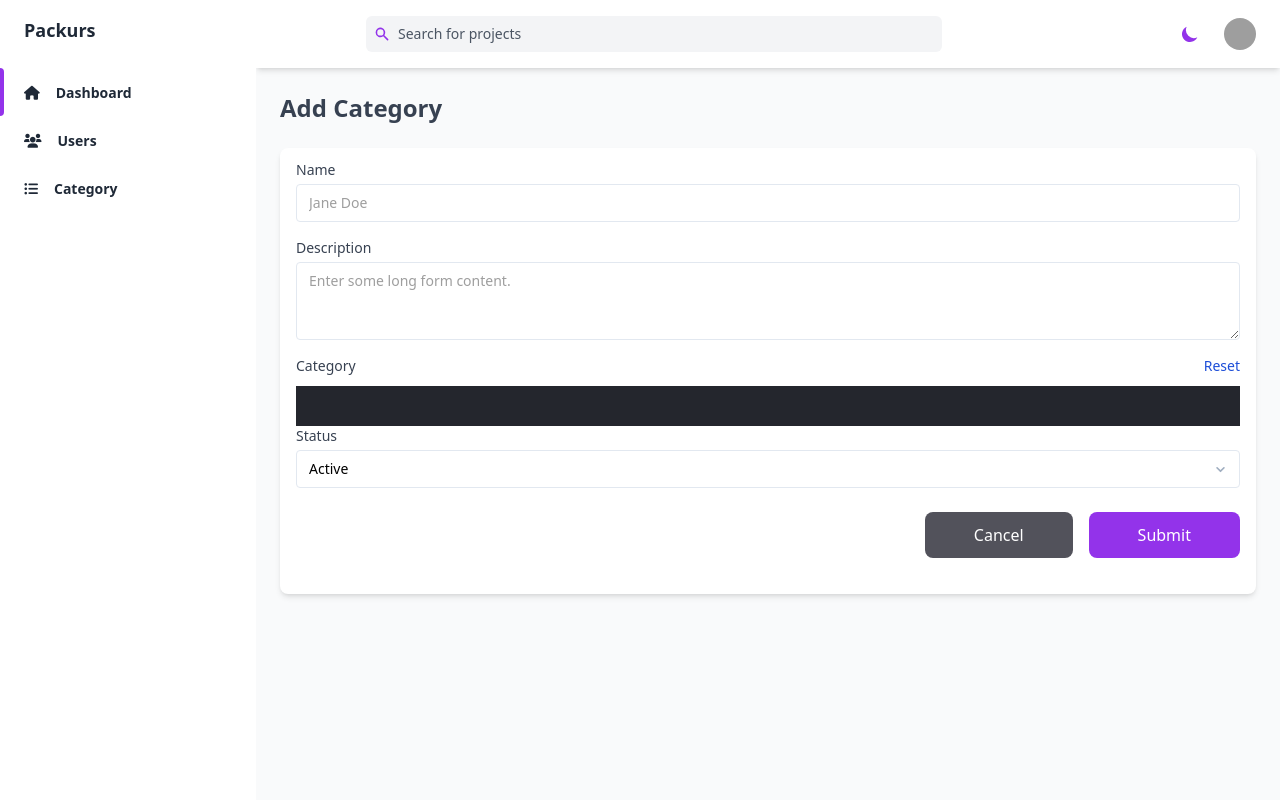
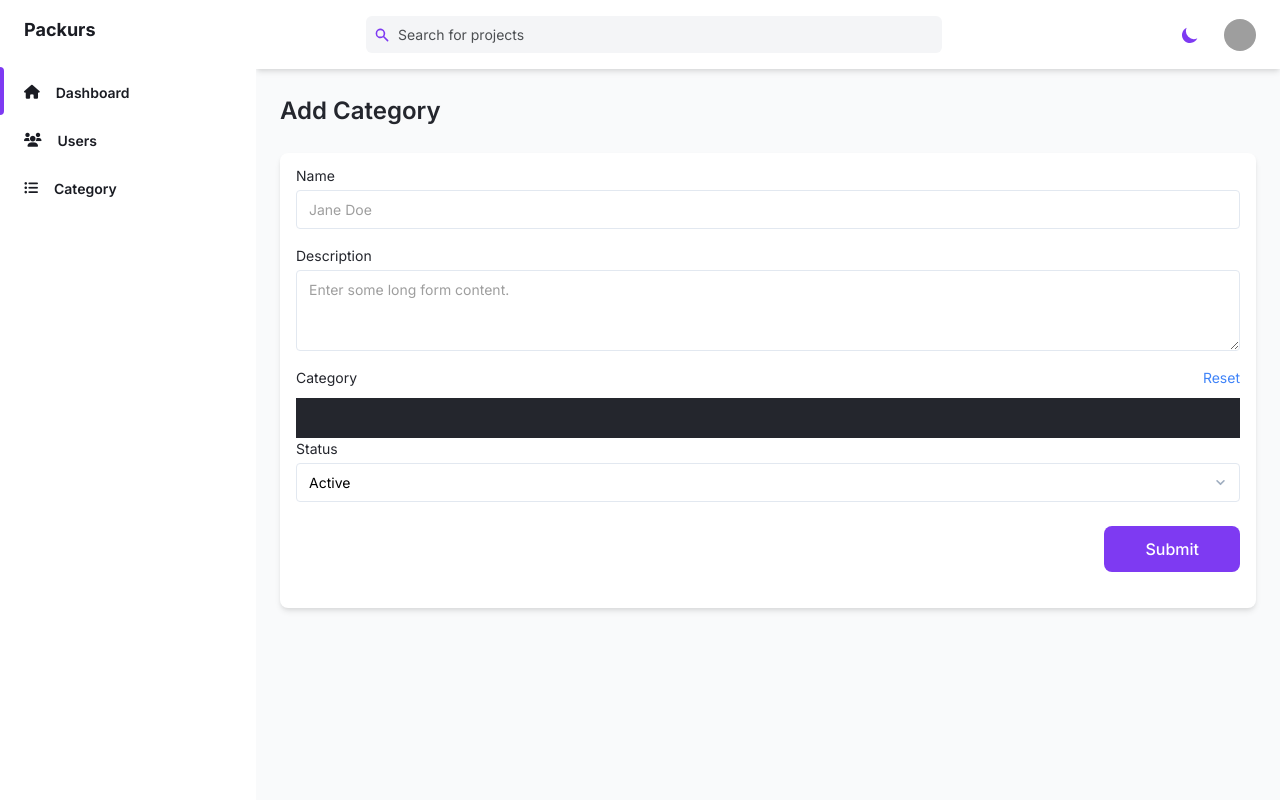
Before and after one commit to Bala244/ecomadminpanel, a PHP site: page /add_category.php in a window 1280 px wide. Run offline with PHP 8.4, Linux system fonts and the light colour scheme; the visitor is signed in with stand-in values (Sample User, id 1); data that the repository does not hold is empty; style sheets or scripts are compiled from the project's sources; some libraries are stand-ins or nearby versions; grey boxes are pictures that could not be loaded.

Commit message:
'design'

```diff
--- a/add_category.php
+++ b/add_category.php
@@ -99,7 +99,7 @@
             <span class="text-gray-700 dark:text-gray-400">
               Category
             </span>
-            <a href="javascript::" class="reset-cat text-blue-700 dark:text-blue-400">
+            <a href="javascript::" class="reset-cat text-blue-500 dark:text-blue-400">
                 Reset
             </a>
           </div>
@@ -122,13 +122,13 @@
 
         <div class="flex mt-6 mb-6 justify-end">
             <div>
-              <button class="mr-4 px-12 py-3 font-medium leading-5 text-white transition-colors duration-150 bg-zinc-600 border border-transparent rounded-lg hover:bg-zinc-800 focus:outline-none" onclick="window.location.href='categories.php'">
+              <button class="mr-4 px-10 py-3 font-medium leading-5 text-white transition-colors duration-150 bg-zinc-600 border border-transparent rounded-lg hover:bg-zinc-800 focus:outline-none" onclick="window.location.href='categories.php'">
                 Cancel
               </button>
             </div>
 
             <div>
-              <button type="submit" class=" px-12 py-3  font-medium leading-5 text-white transition-colors duration-150 bg-purple-600 border border-transparent rounded-lg hover:bg-purple-700 focus:outline-none">
+              <button type="submit" class=" px-10 py-3  font-medium leading-5 text-white transition-colors duration-150 bg-purple-600 border border-transparent rounded-lg hover:bg-purple-700 focus:outline-none">
                 Submit
               </button>
             </div>
--- a/add_user.php
+++ b/add_user.php
@@ -79,13 +79,13 @@
 
           <div class="flex mt-6 mb-6 justify-end">
               <div>
-                <button class="mr-4 px-12 py-3 font-medium leading-5 text-white transition-colors duration-150 bg-zinc-600 border border-transparent rounded-lg hover:bg-zinc-800 focus:outline-none">
+                <button class="mr-4 px-10 py-3 font-medium leading-5 text-white transition-colors duration-150 bg-zinc-600 border border-transparent rounded-lg hover:bg-zinc-800 focus:outline-none">
                   Cancel
                 </button>
               </div>
 
               <div>
-                <button class=" px-12 py-3  font-medium leading-5 text-white transition-colors duration-150 bg-purple-600 border border-transparent rounded-lg hover:bg-purple-700 focus:outline-none">
+                <button class=" px-10 py-3  font-medium leading-5 text-white transition-colors duration-150 bg-purple-600 border border-transparent rounded-lg hover:bg-purple-700 focus:outline-none">
                   Submit
                 </button>
               </div>
--- a/assets/css/custom.css
+++ b/assets/css/custom.css
@@ -21,7 +21,7 @@
 	 width: 100%;
 	 font-family: Arial;
 	 font-size: 15px;
-	 color: #dfdfdf;
+	 /*color: #dfdfdf;*/
 	 line-height: 1.5;
 	 padding-left: 33px;
 	 position: relative;
--- a/edit_category.php
+++ b/edit_category.php
@@ -112,7 +112,7 @@
             <span class="text-gray-700 dark:text-gray-400">
               Category
             </span>
-            <a href="javascript::" class="reset-cat text-blue-700 dark:text-blue-400">
+            <a href="javascript::" class="reset-cat text-blue-500 dark:text-blue-400">
                 Reset
             </a>
           </div>
@@ -135,13 +135,13 @@
 
         <div class="flex mt-6 mb-6 justify-end">
             <div>
-              <button class="mr-4 px-12 py-3 font-medium leading-5 text-white transition-colors duration-150 bg-zinc-600 border border-transparent rounded-lg hover:bg-zinc-800 focus:outline-none" onclick="window.location.href='categories.php'">
+              <button class="mr-4 px-10 py-3 font-medium leading-5 text-white transition-colors duration-150 bg-zinc-600 border border-transparent rounded-lg hover:bg-zinc-800 focus:outline-none" onclick="window.location.href='categories.php'">
                 Cancel
               </button>
             </div>
 
             <div>
-              <button type="submit" class=" px-12 py-3  font-medium leading-5 text-white transition-colors duration-150 bg-purple-600 border border-transparent rounded-lg hover:bg-purple-700 focus:outline-none">
+              <button type="submit" class=" px-10 py-3  font-medium leading-5 text-white transition-colors duration-150 bg-purple-600 border border-transparent rounded-lg hover:bg-purple-700 focus:outline-none">
                 Submit
               </button>
             </div>
--- a/inc/head.php
+++ b/inc/head.php
@@ -6,10 +6,10 @@
         <title>Packurs</title>
         <link href="https://fonts.googleapis.com/css2?family=Inter:wght@400;500;600;700;800&display=swap" rel="stylesheet"
         />
-        <script src="https://cdn.tailwindcss.com"></script>
         <link rel="stylesheet" href="./assets/css/tailwind.output.css" />
+        <!-- <script src="https://cdn.tailwindcss.com"></script> -->
+
         <link rel="stylesheet" href="./assets/css/custom.css" />
-        <link rel="stylesheet" href="./assets/css/tailwind.css" />
         <script src="https://cdn.jsdelivr.net/gh/alpinejs/alpine@v2.x.x/dist/alpine.min.js" defer
         ></script>
         <script src="./assets/js/init-alpine.js"></script>
@@ -24,3 +24,4 @@
         <script src="./assets/js/charts-lines.js" defer></script>
         <script src="./assets/js/charts-pie.js" defer></script>
     </head>
+<head>
--- a/users.php
+++ b/users.php
@@ -38,7 +38,7 @@
     <div class="container grid px-6 mx-auto">
         <div class="flex justify-between">
             <h2 class="my-6 text-2xl font-semibold text-gray-700 dark:text-gray-200">Users</h2>
-            <a href="add_user.php" class="my-6 px-12 py-3 font-medium leading-5 text-white transition-colors duration-150 bg-purple-600 border border-transparent rounded-lg hover:bg-purple-700 focus:outline-none">Add User</a>
+            <a href="add_user.php" class="my-6 px-10 py-3 font-medium leading-5 text-white transition-colors duration-150 bg-purple-600 border border-transparent rounded-lg hover:bg-purple-700 focus:outline-none">Add User</a>
         </div>
 
         <div class="w-full overflow-hidden rounded-lg shadow-xs">
```
Also changed, not shown: categories.php (+5 -5 lines).
